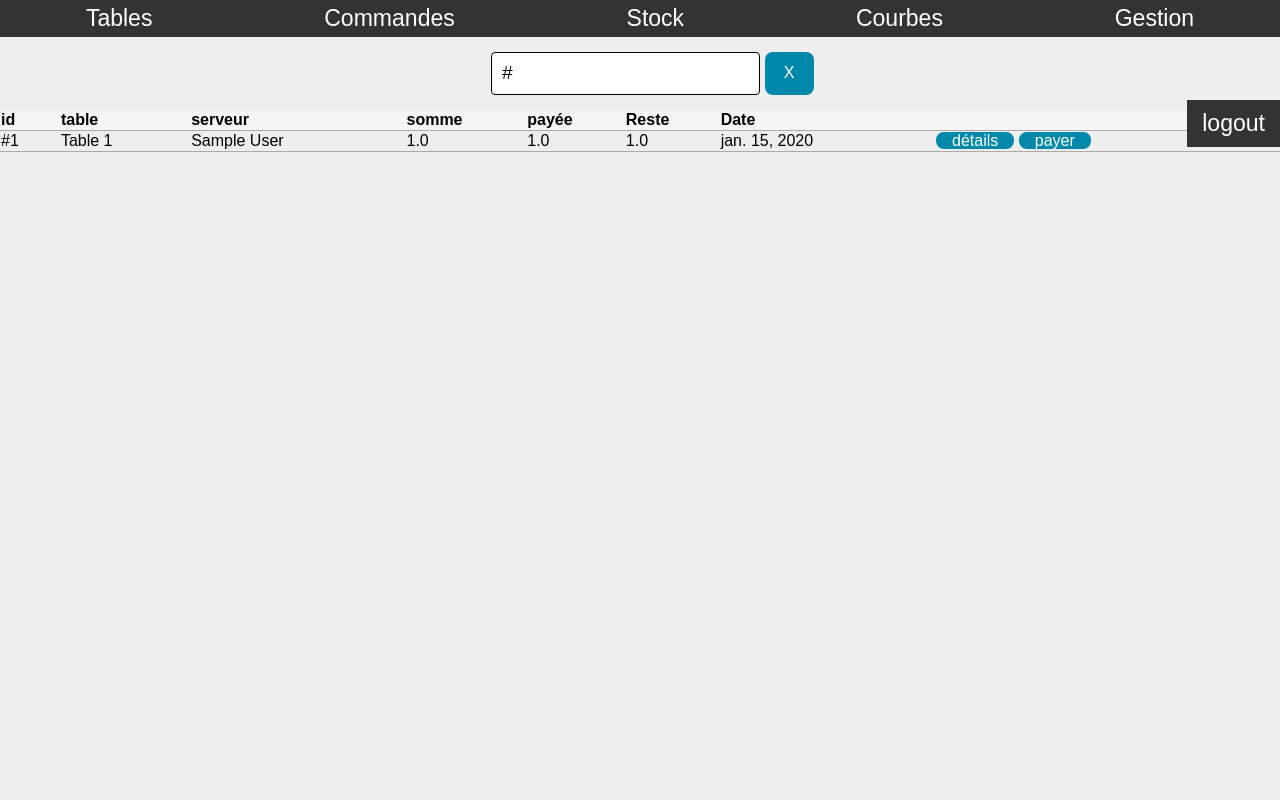
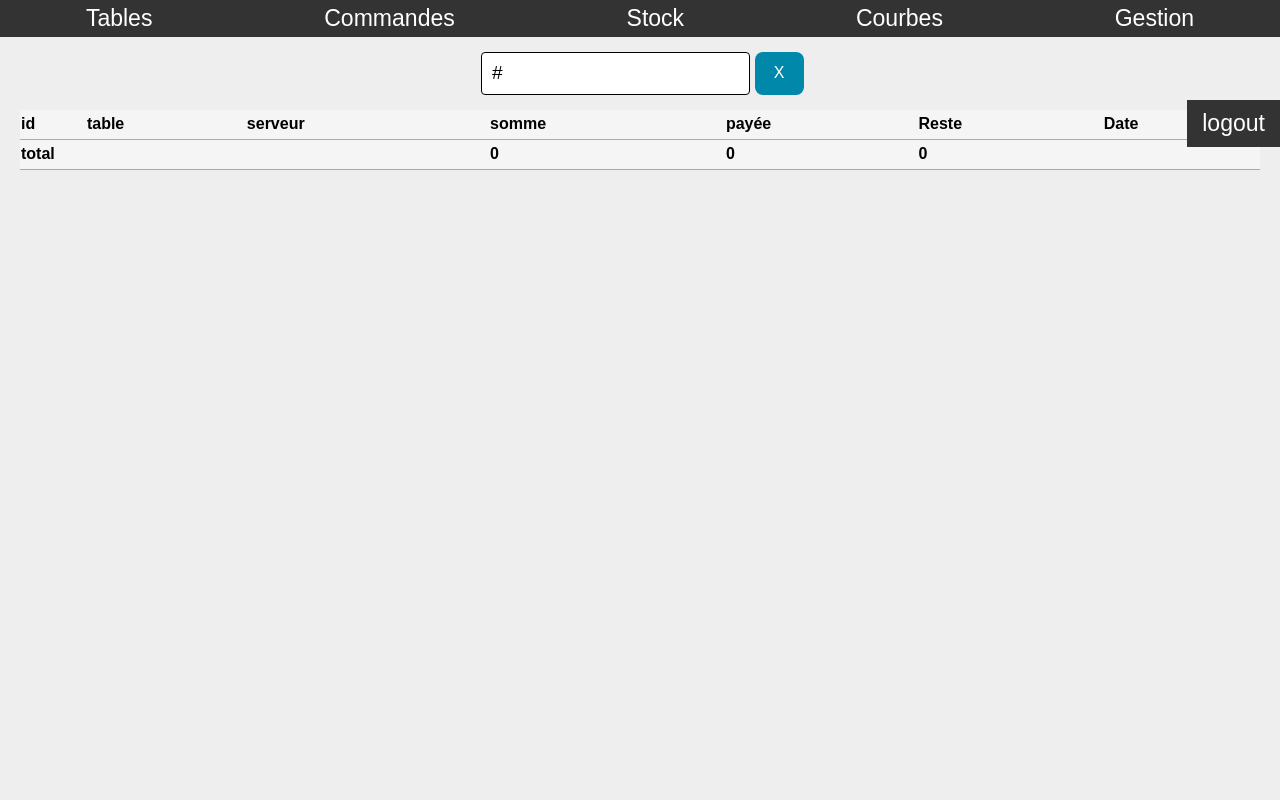
Before and after one commit to INGANZAMARUMPU/mini-restaurant, a Django app: page /commandes in a window 1280 px wide. Run offline with Django 3.2, Linux system fonts and the light colour scheme; a user stored in the database is signed in; tables that the repository leaves empty hold one stand-in row (values such as "Sample post"); lists and menus that the app fills with data are empty.

Commit message:
commandes tables is resposive and recaltulate sums automatically according to search view and table dom changed. Chart are show according to first day and last day of month

```diff
--- a/resto/forms.py
+++ b/resto/forms.py
@@ -25,7 +25,8 @@ class InStockForm(forms.ModelForm):
 	expiration = forms.IntegerField(
 		widget=forms.NumberInput(
 			attrs={'placeholder':'délais de validité(en jours)',
-					'class':'input'}))
+					'class':'input'}),
+		required=False);
 	class Meta:
 		model = Stock
 		fields = ("offre", "quantite", "expiration")
--- a/resto/models.py
+++ b/resto/models.py
@@ -53,7 +53,7 @@ class Stock(models.Model):
 	offre = models.ForeignKey("Offre", blank=True, null=True, on_delete=models.SET_NULL)
 	quantite = models.FloatField()
 	date = models.DateField(blank=True, default=timezone.now)
-	expiration = models.PositiveIntegerField(null=True, blank=True, verbose_name="délais de validité(en jours)")
+	expiration = models.PositiveIntegerField(default=7, null=True, blank=True, verbose_name="délais de validité(en jours)")
 	expiration_date = models.DateField(editable=False, null=True)
 	personnel = models.ForeignKey("Personnel", null=True, on_delete=models.SET_NULL)
 	# is_valid = models.BooleanField(default=True)
--- a/resto/static/css/style.css
+++ b/resto/static/css/style.css
@@ -12,10 +12,14 @@
 html {
 	font-family: sans-serif;
 	line-height: 1.15;
+  	margin: 0;
+  	padding: 0;
 }
-body {
-  background: #eee;
-  margin: 0;
+body,#body {
+	background: #eee;
+	margin: 0;
+	padding: 0;
+	min-height: 100vh;
 }
 
 h1, .title{
@@ -31,7 +35,7 @@ h3{
 	justify-content: flex-end;
 }
 .search-form{
-	margin: 10px;
+	margin: 10px 0;
 	width: 100%;
 	display: flex;
 	justify-content: center;
@@ -46,7 +50,7 @@ h3{
 }
 ul{
 	margin:0;
-	padding-left: 0px;
+	padding: 0;
 }
 .search-form button{
   margin-top: 5px;
@@ -137,19 +141,17 @@ button:hover, .btn:hover{
 	padding: 20px;
 	margin: 0;
 }
-.floating-right-center{
-	position: fixed;
-	right: 0%;
-	top: 45%;
-	transform: translate(0, -50%);
-	border-radius: 5px 0px 0px 5px;
-}
 .floating-top{
 	top: 100px;
-	border-radius: 0px 5px 5px 0px;
 	display: flex;
     flex-direction: column;
     background:transparent;
+}
+.floating-top.floating-left{
+	border-radius: 0px 5px 5px 0px;
+}
+.floating-top.floating-right{
+	border-radius: 5px 0px 0px 5px;
 }
 .floating-left{
 	left: 0%;
@@ -159,11 +161,11 @@ button:hover, .btn:hover{
 }
 .floating-top > *{
 	padding: 5px;
-	margin-bottom: 30px;
     background:#333;
 }
 .floating-menu{
 	position: fixed;
+	z-index:2;
 	/*background-color: #333;*/
 }
 .top-menu {
@@ -174,6 +176,7 @@ button:hover, .btn:hover{
     padding: 0px;
     display: flex;
     position: sticky;
+    z-index: 3;
     justify-content: space-around;
 }
 li{
@@ -187,7 +190,6 @@ li{
 	padding: 5px 10px 5px 10px;
 	list-style-type: none;
 	width: 100%;
-	text-align: center;
 	display: block;
     text-align: start;
 }
@@ -198,6 +200,7 @@ li{
 .submenu{
 	position: absolute;
 	display: none;
+
 }
 .floating-menu a:hover, .top-menu a:hover{
 	background: #000;
@@ -332,20 +335,38 @@ label.noir-blanc{
 	font-weight: bold;
 	text-align:  center;
 }
+.scrollable-tab{
+	width: 100%;
+	height: 0px;
+	overflow: auto;
+	padding: 0 20px;
+	position: relative;
+}
+.scrollable-tab table thead tr th{
+	position: sticky;
+	top: 0;
+}
+.scrollable-tab table tfoot tr th{
+	position: sticky;
+	bottom: 0;
+}
+/*.scrollable-tab tfoot{
+	position: sticky;
+}*/
 .table {
 	border-collapse: collapse;
 	width: 100%;
-	padding: 20px;
 }
 .table th, .table td {
 	border-bottom: 1px solid #aaa;
 	text-align: left;
+	height: 30px;
 }
 tr th{
 	background-color: #f5f5f5;
 }
 .table button, .table .btn{
-	padding: 0 1em;
+	padding: 3px 1em;
 }
 .table tr:hover {
 	background-color: #f5f5f5;
@@ -361,4 +382,24 @@ td{
 	  margin: 2em auto;
 	  width: 90%;
 	}
+	.top-menu{
+		display: inherit;
+		position: inherit!important;
+		text-align: center!important;
+	}
+	.top-menu * {
+		text-align: center!important;
+	}
+	.floating-menu{
+		position: inherit!important;
+		text-align: center!important;
+	}
+	.scrollable-tab{
+		position: inherit;
+		height: auto;
+		overflow-y: hidden;
+	}
+	.scrollable-tab table thead tr th{
+		position: inherit;
+	}
 }
--- a/resto/static/js/base.js
+++ b/resto/static/js/base.js
@@ -7,6 +7,7 @@ $(".toggle-submenu").hover(function() {
 function search(search_widget, class_name){
 	search_widget = '.'+search_widget;
 	class_name = '.'+class_name;
+	dom_changed = false;
 	$text_field = $(search_widget).find('input');
 
 	$text_field.keyup(function(event) {
@@ -14,10 +15,20 @@ function search(search_widget, class_name){
 		for(var item of $(class_name)){
 			content = $(item).text().trim().toLowerCase();
 			if(content.includes(keyword)){
-		      $(item).show();
+				if($(item).is(':hidden')){
+					$(item).show();
+					dom_changed = true;
+				}
 		    }else{
-		      $(item).hide();
+				if($(item).is(':visible')){
+					$(item).hide();
+					dom_changed = true;
+				}
 		    }
+		}
+		if(dom_changed){
+			$(this).trigger('DOMChanged');
+			dom_changed = false;
 		}
 	});
 	$(search_widget).on('reset', function(event) {
--- a/resto/static/js/chart_functions.js
+++ b/resto/static/js/chart_functions.js
@@ -24,7 +24,7 @@ function resizeChart(element, length){
     $div.css('width', size);
 }
 
-function plotBar(element, url){
+function plotBar(element, url, label){
     var ctx = document.getElementById(element).getContext('2d');
     $.ajax({
         url: url,
@@ -45,7 +45,7 @@ function plotBar(element, url){
                 labels: labels,
                 colors : randomColor(labels.length), // personnalization
                 datasets: [{
-                    label: 'Qté consomée',
+                    label: label,
                     data: datas,
                     backgroundColor: colors.backgrounds,
                     borderColor: colors.borders,
--- /dev/null
+++ b/resto/static/js/commandes.table.js
@@ -0,0 +1,28 @@
+function resizeTable(){
+	$('.scrollable-tab').each(function() {
+		var p = $(this).parent();
+		$(this).height(p.height() - $(this).offset().top);
+	});
+}
+function calculateSums(){
+	commande_somme = 0.0;
+	commande_payee = 0.0;
+	commande_reste = 0.0;
+	$('.commande-item:visible').each(function() {
+		commande_somme += parseFloat($(this).find('.commande-somme').text());
+		commande_payee += parseFloat($(this).find('.commande-payee').text());
+		commande_reste += parseFloat($(this).find('.commande-reste').text());
+	});
+	$("#commande-somme").text(commande_somme);
+	$("#commande-payee").text(commande_payee);
+	$("#commande-reste").text(commande_reste);
+}
+resizeTable();
+calculateSums();
+
+$(window).bind("resize", function() {
+	resizeTable();
+});
+$('.search-form').bind("DOMChanged", function() {
+    calculateSums();
+});
--- a/resto/templates/commandes.html
+++ b/resto/templates/commandes.html
@@ -5,8 +5,8 @@
 	<input type="text" value="#" placeholder="Keyword" class="search-input" id="id_username">
 	<button type="reset">X</button>
 </form>
-<div class="centered">
-<table class="table commandes">
+<div class="scrollable-tab">
+	<table class="table commandes" style="min-width: 700px;">
 		<thead>
 			<tr class="panier-item">
 				<th>id</th>
@@ -19,7 +19,7 @@
 				<th></th>
 			</tr>
 		</thead>
-	<tbody>
+		<tbody id="commandes">
 			{% for commande in commandes %}
 			<tr class="commande-item">
 				<td class="commande-id">#{{ commande.id }}</td>
@@ -30,12 +30,24 @@
 				<td class="commande-reste">{{ commande.reste }}</td>
 				<td class="commande-date">{{ commande.date }}</td>
 				<td>
+					<div class="btns">
 						<a href="{% url 'details' commande.id %}" class="btn url_button" id="commande_details">détails</a>
 						<a href="{% url 'payer_commande' commande.id %}" class="btn url_button">payer</a>
+					</div>
 				</td>
 			</tr>
 			{% endfor %}
 		</tbody>
+		<tfoot>
+			<tr class="panier-item">
+				<th colspan="3">total</th>
+				<th id="commande-somme">0</th>
+				<th id="commande-payee">0</th>
+				<th id="commande-reste">0</th>
+				<th></th>
+				<th></th>
+			</tr>
+		</tfoot>
 	</table>
 </div>
 <div id="popup-form" class="popup">
@@ -44,7 +56,13 @@
 		<div id="form-content"></div>
 	</div>
 </div>
+<style type="text/css" media="screen">
+	#body{
+		overflow: hidden;
+	}
+</style>
 <script src="{% static 'js/base.js' %}" type="text/javascript" charset="utf-8"></script>
+<script src="{% static 'js/commandes.table.js' %}" type="text/javascript" charset="utf-8"></script>
 <script type="text/javascript">
 	search('search-form', 'commande-item');
 </script>
--- a/resto/templates/index.html
+++ b/resto/templates/index.html
@@ -8,9 +8,6 @@
 </head>
 <body>
 <div id="body">
-<ul class="floating-menu floating-right floating-top">
-	<li><a href="{% url 'logout' %}">logout</a></li>
-</ul>
 <ul class="top-menu"> <!--floating-right-center">-->
 	<li class="toggle-submenu">
 		<a href="/">Tables</a>
@@ -34,7 +31,7 @@
 		   <a target="blank" href="/admin/resto/produit">Produit</a>
 		   <a target="blank" href="/admin/resto/offre">Offre</a>
 		   <a target="blank" href="/admin/resto/fournisseur">Fournisseur</a>
-		   <a target="blank" href="/admin/resto/serveurs">Serveur</a>
+		   <a target="blank" href="/admin/resto/serveur">Serveur</a>
 		</div>
 	</li>
 </ul>
@@ -58,6 +55,9 @@
 </div>
 {% endblock content %}
 </div>
+<ul class="floating-menu floating-right floating-top">
+	<li><a href="{% url 'logout' %}">logout</a></li>
+</ul>
 {% block printable_facture %}
 <div id="printable" style="display:none;background:white">
 <table style="width:280px;">
--- a/resto/templates/menus.html
+++ b/resto/templates/menus.html
@@ -10,6 +10,6 @@
 <script src="{% static "js/Chart.min.js" %}"></script>
 <script src="{% static "js/chart_functions.js" %}"></script>
 <script type="text/javascript">
-	plotBar('chartMenus', '/api/chart_menus/detail/');
+	plotBar('chartMenus', '/api/chart_menus/detail/', 'Qté consomée');
 </script>
 {% endblock content %}
--- a/resto/templates/serveur.html
+++ b/resto/templates/serveur.html
@@ -10,6 +10,6 @@
 <script src="{% static "js/Chart.min.js" %}" crossorigin="anonymous"></script>
 <script src="{% static "js/chart_functions.js" %}"></script>
 <script type="text/javascript">
-	plotBar('chartServeurs', '/api/chart_perso/service/');
+	plotBar('chartServeurs', '/api/chart_perso/service/', 'nombre servi');
 </script>
 {% endblock content %}
--- a/resto/urls.py
+++ b/resto/urls.py
@@ -20,6 +20,7 @@ urlpatterns = [
 	path("stock/<id_produit>/in/", StockInView.as_view(), name='stock_in'),
 	path("stock/<id_produit>/out/", StockOutView.as_view(), name='stock_out'),
 	path("commandes", CommandeMgtView.as_view(), name='commandes'),
+	# path("commandes/<sdate>/<edate>", CommandeMgtView.as_view(), name='commandes'),
 	path("commandes/<id_table>", CommandeMgtView.as_view(), name='commandes'),
 	path("details/<id_commande>", DetailCommandeView.as_view(), name='details'),
 	path("commande/<id_table>", CommandeView.as_view(), name='commande_table'),
--- a/resto/views.py
+++ b/resto/views.py
@@ -7,9 +7,16 @@ from django.contrib.auth.mixins import LoginRequiredMixin
 from django.forms.models import model_to_dict
 
 import json
+from datetime import date, timedelta
 
 from .forms import *
 from .models import *
+
+def stringToDate(str_date:str)->datetime.date:
+	if str_date:
+		return datetime.datetime.strptime(str_date, "%d-%m-%Y").date()
+	else:
+		datetime.date.today()
 
 class Home(LoginRequiredMixin, View):
 	template_name = "index.html"
@@ -49,8 +56,12 @@ class ServeurView(LoginRequiredMixin, View):
 class CommandeMgtView(LoginRequiredMixin, View):
 	template_name = "commandes.html"
 
+	# def get(self, request, sdate=None, edate=None, *args, **kwargs):
 	def get(self, request, *args, **kwargs):
-		commandes = Commande.objects.all()
+		today = date.today()
+		sdate = today.replace(day = 1)
+		edate = today.replace(month=(today.month+1)%12, day=1) - timedelta(days=1)
+		commandes = Commande.objects.filter(date__gte=sdate, date__lte=edate)
 		return render(request, self.template_name, locals())
 
 class StockInView(LoginRequiredMixin, View):
@@ -58,7 +69,6 @@ class StockInView(LoginRequiredMixin, View):
 
 	def get(self, request, id_produit,*args, **kwargs):
 		form = InStockForm(id_produit)
-		print(form)
 		return render(request, self.template_name, locals())
 
 	def post(self, request, id_produit, *args, **kwargs):
```
Also changed, not shown: resto/templates/commande_recettes.html (+4 -6 lines). Lines whose indentation alone changed are shown as unchanged.
